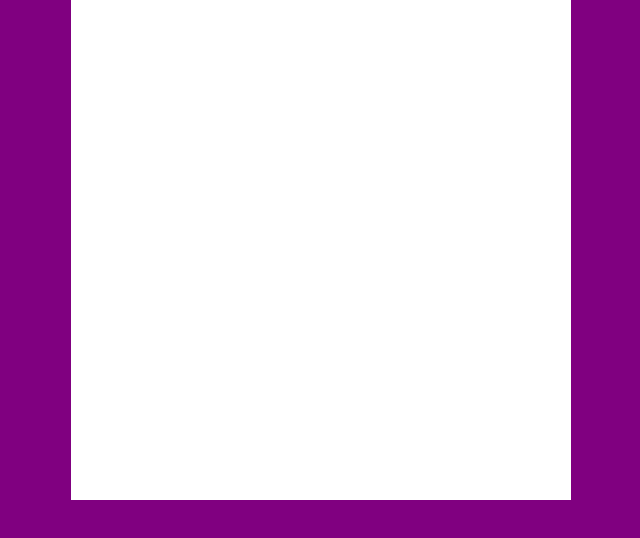
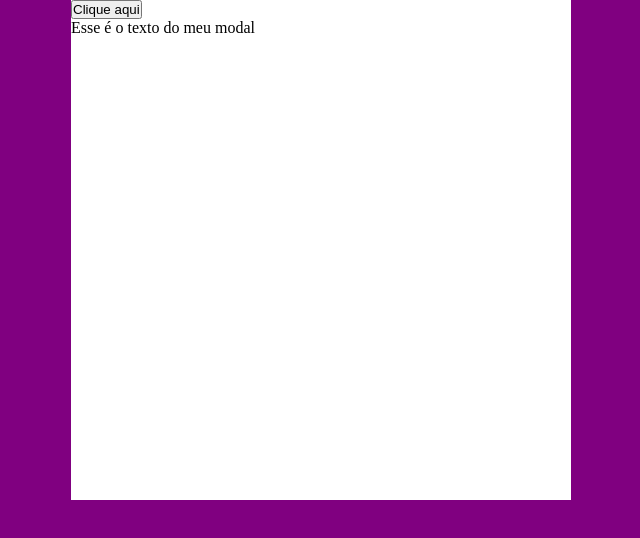
Before and after one commit to lucarl07/faq-accordion, a React (Vite) app: page / in a window 1280 px wide. Shown: the top 538 px of the page, without its empty margins (319-959 px from the left). Built offline with nearby package versions, Linux system fonts and the light colour scheme.

Commit message:
Finish componentization at ./src/components

```diff
--- a/src/components/App/App.css
+++ b/src/components/App/App.css
@@ -1,8 +1,3 @@
-* {
-    margin: 0;
-    padding: 0;
-}
-
 body {
     background-color: purple;
     display: flex;
--- a/src/components/App/App.jsx
+++ b/src/components/App/App.jsx
@@ -1,9 +1,14 @@
+import Button from '../Button/Button';
 import Container from '../Container/Container';
+import Modal from '../Modal/Modal';
 import './App.css'
 
 const App = () => {
     return (
-        <Container/>
+        <Container>
+            <Button nome={"Clique aqui"}/>
+            <Modal texto={"Esse é o texto do meu modal"}/>
+        </Container>
     );
 }
 
--- /dev/null
+++ b/src/components/Button/Button.jsx
@@ -0,0 +1,12 @@
+import './Button.css'
+
+const Button = ({nome}) => {
+    return (
+        <button>{nome}</button>
+    );
+}
+Button.propTypes = {
+    nome: String.isRequired
+}
+
+export default Button;
--- a/src/components/Container/Container.jsx
+++ b/src/components/Container/Container.jsx
@@ -2,11 +2,13 @@ import './Container.css'
 
 const Container = ({children}) => {
     return (
-        <section className="container">{children}</section>
+        <section className="container">
+            {children}
+        </section>
     );
 }
 Container.propTypes = {
-    children: String.isRequired
+    children: HTMLElement.isRequired
 }
 
 export default Container;
--- /dev/null
+++ b/src/components/Modal/Modal.jsx
@@ -0,0 +1,12 @@
+import './Modal.css'
+
+const Modal = ({texto}) => {
+    return (
+        <p>{texto}</p>
+    )
+}
+Modal.propTypes = {
+    texto: String.isRequired
+}
+
+export default Modal
--- a/src/main.jsx
+++ b/src/main.jsx
@@ -1,6 +1,7 @@
 import React from 'react'
 import ReactDOM from 'react-dom/client'
 import App from './components/App/App'
+import './style.css'
 
 ReactDOM.createRoot(document.getElementById('root')).render(
   <React.StrictMode>
--- a/src/style.css
+++ b/src/style.css
@@ -1,3 +1,4 @@
+/* CSS Variables: */
 :root {
     /* Colors: */
     --White: hsl(0, 0%, 100%);
@@ -9,7 +10,15 @@
     --p-size: 16px;
 }
 
+/* Font - Work Sans: */
 @font-face {
     font-family: 'Work Sans';
     src: url('./assets/fonts/WorkSans-VariableFont_wght.ttf');
 }
+
+/* Global properties: */
+* {
+    box-sizing: border-box;
+    margin: 0;
+    padding: 0;
+}
```
Also changed, not shown: src/components/Button/Button.css (added), src/components/Modal/Modal.css (added).
